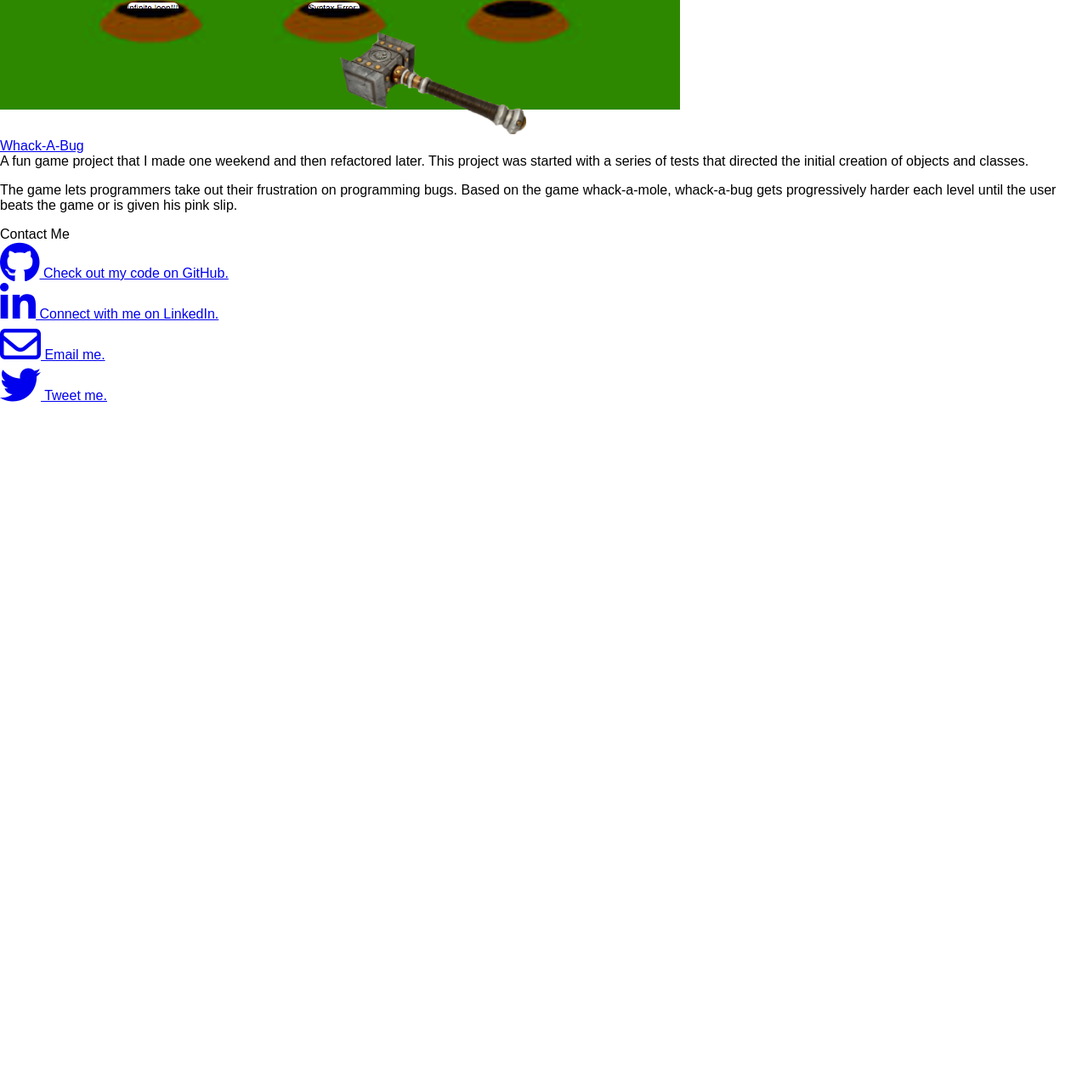
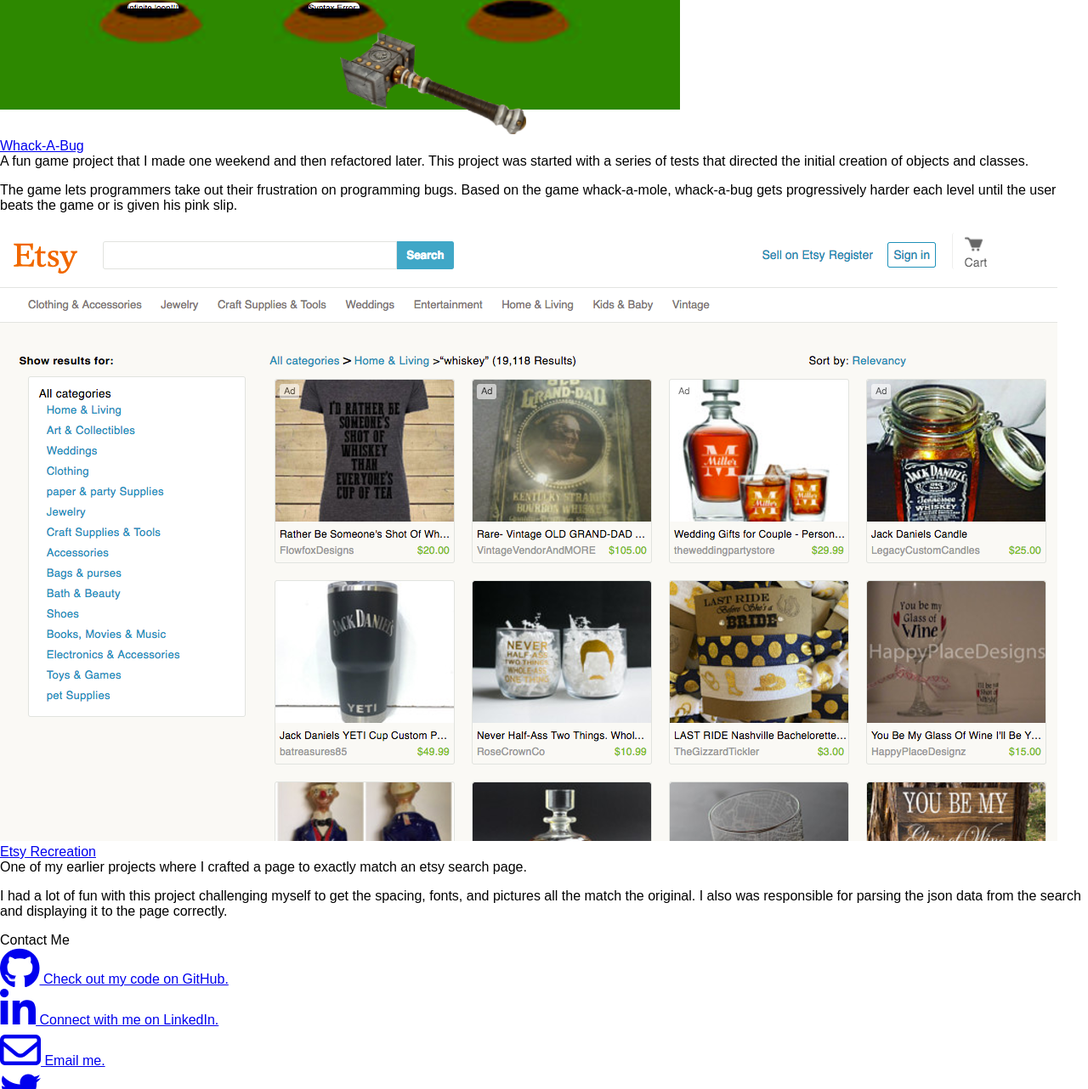
Before and after one commit to farstrider777/portfolio, a website with bundled scripts: page app/index.html at #!/home in a window 1280 px wide. Shown: the part 1844-3126 px from the top of the page at 85% size. Before the commit the page ends 2322 px from the top, so only its background shows below. Built offline with nearby package versions, Linux system fonts and the light colour scheme; some packages are replaced by stand-ins of ours; files whose address does not match are found by name.

Commit message:
added etsy search page recreation to list of projects

```diff
--- a/app/templates/home.tmp.html
+++ b/app/templates/home.tmp.html
@@ -42,6 +42,20 @@
   </div>
 </div>
 
+<div class="portfolio-card portfolio-align">
+ <a href="https://farstrider777.github.io/etsy_search_page/"><img class="inline" ng-src="../images/etsy_page2.png"></a>
+ <div class="inline card-position">
+   <a href="https://farstrider777.github.io/etsy_search_page/"><div class="card-title">Etsy Recreation</div></a>
+   <div class="card-text3">One of my earlier projects where I crafted
+     a page to exactly match an etsy search page.
+     <p> I had a lot of fun with this project challenging myself to
+       get the spacing, fonts, and pictures all the match the original.
+       I also was responsible for parsing the json data from the search and displaying it to the page correctly.
+   </p>
+   </div>
+  </div>
+</div>
+
 <article>
   <div id="contact"></div>
   <div class="contact-title">Contact Me</div>
--- a/src/sass/main.scss
+++ b/src/sass/main.scss
@@ -179,6 +179,19 @@
   text-align: left;
 }
 
+.card-text3 {
+  background-color: #EEDDCD;
+  color: #4B370D;
+  width: 330px;
+  height: 134px;
+  vertical-align: top;
+  text-indent: 20px;
+  padding-left: 10px;
+  padding-right: 10px;
+  margin-top: 20px;
+  text-align: left;
+}
+
 .card-position {
     background-color: #EEDDCD;
     color: #4B370D;
```
Also changed, not shown: app/images/etsy_page.png (added), app/images/etsy_page2.png (added), 1 other file.
